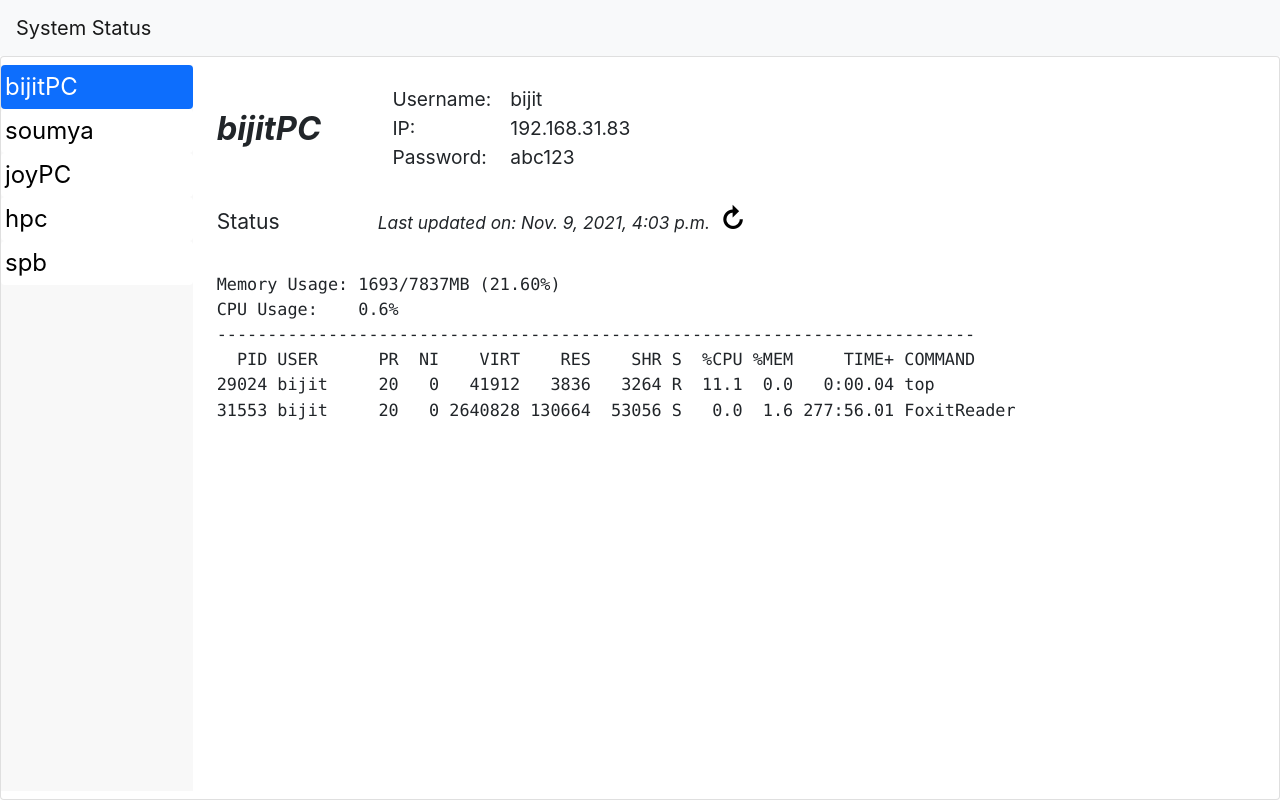
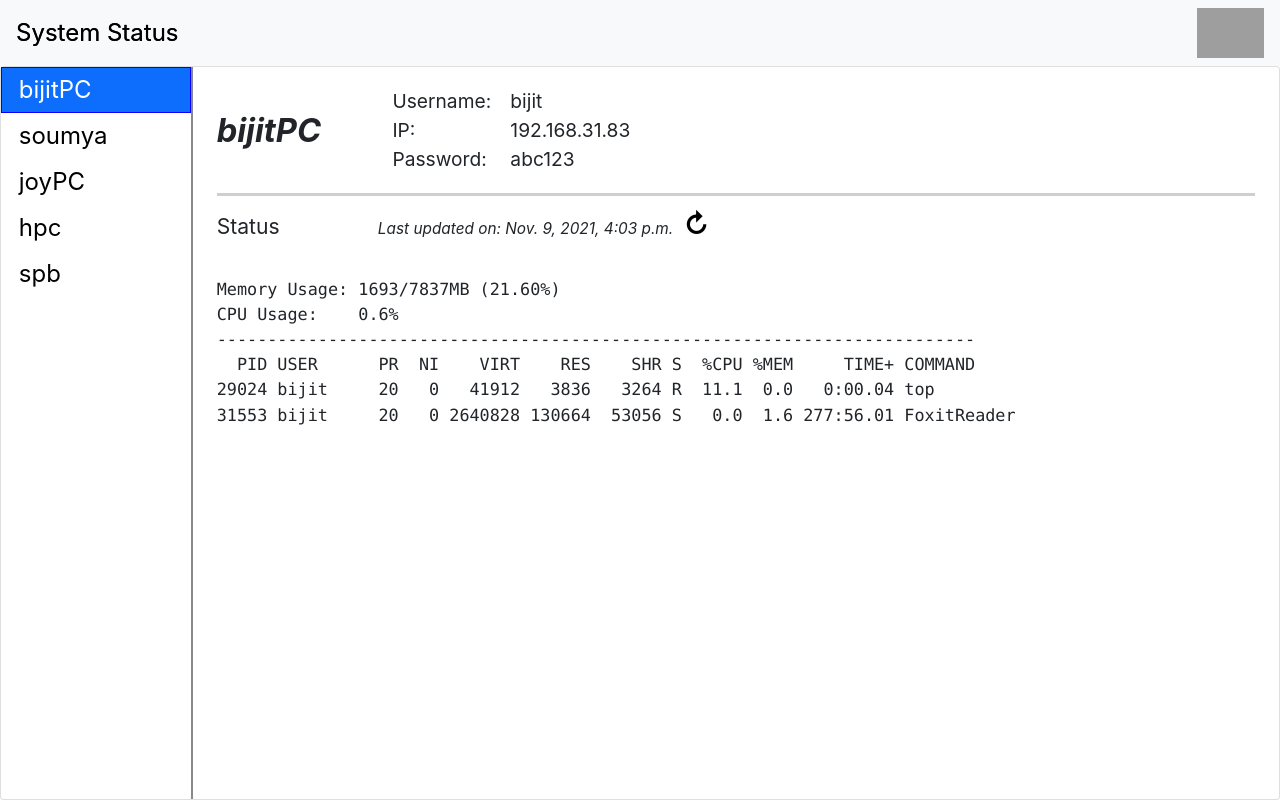
Before and after one commit to Koushikphy/System-Status-Checker, a Django app: a page that uses jobstat/templates/index.html in a window 1280 px wide. Run offline with Django 3.2, Linux system fonts and the light colour scheme; data comes from the database, SQL or seed files in the repository; some libraries are stand-ins or nearby versions; grey boxes are pictures that could not be loaded.

Commit message:
update UI

```diff
--- a/jobstat/templates/index.html
+++ b/jobstat/templates/index.html
@@ -8,9 +8,10 @@
     <meta name="viewport" content="width=device-width, initial-scale=1, shrink-to-fit=no">
 
     <!-- Bootstrap CSS -->
-    <link rel="stylesheet" href="{% static  'bootstrap.min.css' %}">
-
-    <title>Job Status Checker</title>
+    <!-- <link rel="stylesheet" href="{% static  'bootstrap.min.css' %}"> -->
+    <link rel="stylesheet" href="https://stackpath.bootstrapcdn.com/bootstrap/4.4.1/css/bootstrap.min.css"
+    integrity="sha384-Vkoo8x4CGsO3+Hhxv8T/Q5PaXtkKtu6ug5TOeNV6gBiFeWPGFN9MuhOf23Q9Ifjh" crossorigin="anonymous">
+    <title>System Status Checker</title>
     <style>
         html,
         body {
@@ -35,7 +36,8 @@
             /* background: rgb(217, 217, 248); */
             width: 15%;
             font-size: 1.5em;
-            background-color: rgb(248, 248, 248);
+            border-right: 2px solid rgb(138, 137, 137);
+            /* background-color: rgb(248, 248, 248); */
         }
 
         #detailPanel {
@@ -47,13 +49,25 @@
         }
 
         .serverItem {
-            border: none !important;
+            border: 1px solid white;
+
+            padding-left: .7em !important;
+            /* margin-bottom: 1px; */
             /* box-shadow: rgb(0 0 0 / 5%) 0px 10px 10px; */
+        }
+
+        .serverItem:hover {
+            border-top: 1px solid blue !important;
+            border-bottom: 1px solid blue !important;
+            text-shadow: 0 0 black;
+            /* transform: scale(1.03); */
+            font-size: 1.53rem;
         }
 
         .selected {
             color: #fff;
             background-color: #0d6efd;
+            border: 1px solid blue !important;
         }
 
         a,
@@ -82,25 +96,29 @@
 
         .update {
             font-style: italic;
-            font-size: .9em;
+            font-size: .8em;
             padding-right: 5px;
             min-width: fit-content;
         }
-        .grid{
+
+        .grid {
             display: grid;
-    grid-template-columns: auto 1fr;
-    grid-column-gap: 1em
-;
+            grid-template-columns: auto 1fr;
+            grid-column-gap: 1em
         }
     </style>
 </head>
 
 <body>
 
-    <nav class="navbar navbar-expand-lg navbar-light bg-light">
-        <a class="navbar-brand" href="#">System Status</a>
+    <nav class="navbar navbar-light bg-light">
+        <a class="navbar-brand" href="#" style="font-size: 1.5em; text-shadow: 0 0 black;">System Status</a>
+        <div style="float: right;">
+            <!-- <a href="https://github.com/Koushikphy/Job_Status" target="_blank" title="Source code available in github"><img src="{% static 'github.png' %}" alt="" height="50px"></a> -->
+            <a href="https://github.com/Koushikphy/Job_Status" target="_blank" title="Source code available in github"><img src="https://img.icons8.com/material-outlined/192/000000/github.png" alt="" height="50px"></a>
+        </div>
     </nav>
-    <div id="root" class="card py-2">
+    <div id="root" class="card">
         <div id="sidebar">
 
             {% for s in server %}
@@ -108,9 +126,9 @@
             <a href="{% url 'detail' s %}">
 
                 {% if s == data.remoteName %}
-                    <div class="serverItem card p-1 selected">
-                {% else %}
-                    <div class="serverItem card p-1">
+                <div class="serverItem p-1 selected">
+                    {% else %}
+                    <div class="serverItem p-1">
                         {% endif %}
 
                         {{s}}
@@ -123,12 +141,15 @@
 
 
         <div id="detailPanel" class="px-4">
-            <div style="display: flex; ">
+            <div style="display: flex; border-bottom: 3px solid rgb(207, 207, 207);" class="box">
                 <div class='name'>{{data.remoteName}}</div>
                 <div class="card-body grid">
-                    <div class="info">Username:  </div> <div>{{data.username}}</div>
-                    <div class="info">IP: </div> <div>{{data.remoteIP}}</div>
-                    <div class="info">Password: </div> <div>{{data.password}}</div>
+                    <div class="info">Username: </div>
+                    <div>{{data.username}}</div>
+                    <div class="info">IP: </div>
+                    <div>{{data.remoteIP}}</div>
+                    <div class="info">Password: </div>
+                    <div>{{data.password}}</div>
                 </div>
             </div>
 
@@ -144,7 +165,7 @@
             </div>
 
 
-            <div style="overflow: auto;">
+            <div style="overflow: auto; padding-bottom: 1em;">
 
                 <pre>{{ data.remoteStatus}}</pre>
             </div>
@@ -156,6 +177,15 @@
     <script src="{% static  'jquery.slim.min.js' %}"></script>
     <script src="{% static  'popper.min.js' %}"></script>
     <script src="{% static  'bootstrap.min.js' %}"></script>
+    <script src="https://code.jquery.com/jquery-3.4.1.slim.min.js"
+    integrity="sha384-J6qa4849blE2+poT4WnyKhv5vZF5SrPo0iEjwBvKU7imGFAV0wwj1yYfoRSJoZ+n"
+    crossorigin="anonymous"></script>
+<script src="https://cdn.jsdelivr.net/npm/popper.js@1.16.0/dist/umd/popper.min.js"
+    integrity="sha384-Q6E9RHvbIyZFJoft+2mJbHaEWldlvI9IOYy5n3zV9zzTtmI3UksdQRVvoxMfooAo"
+    crossorigin="anonymous"></script>
+<script src="https://stackpath.bootstrapcdn.com/bootstrap/4.4.1/js/bootstrap.min.js"
+    integrity="sha384-wfSDF2E50Y2D1uUdj0O3uMBJnjuUD4Ih7YwaYd1iqfktj0Uod8GCExl3Og8ifwB6"
+    crossorigin="anonymous"></script>
 </body>
 
 </html>
```
